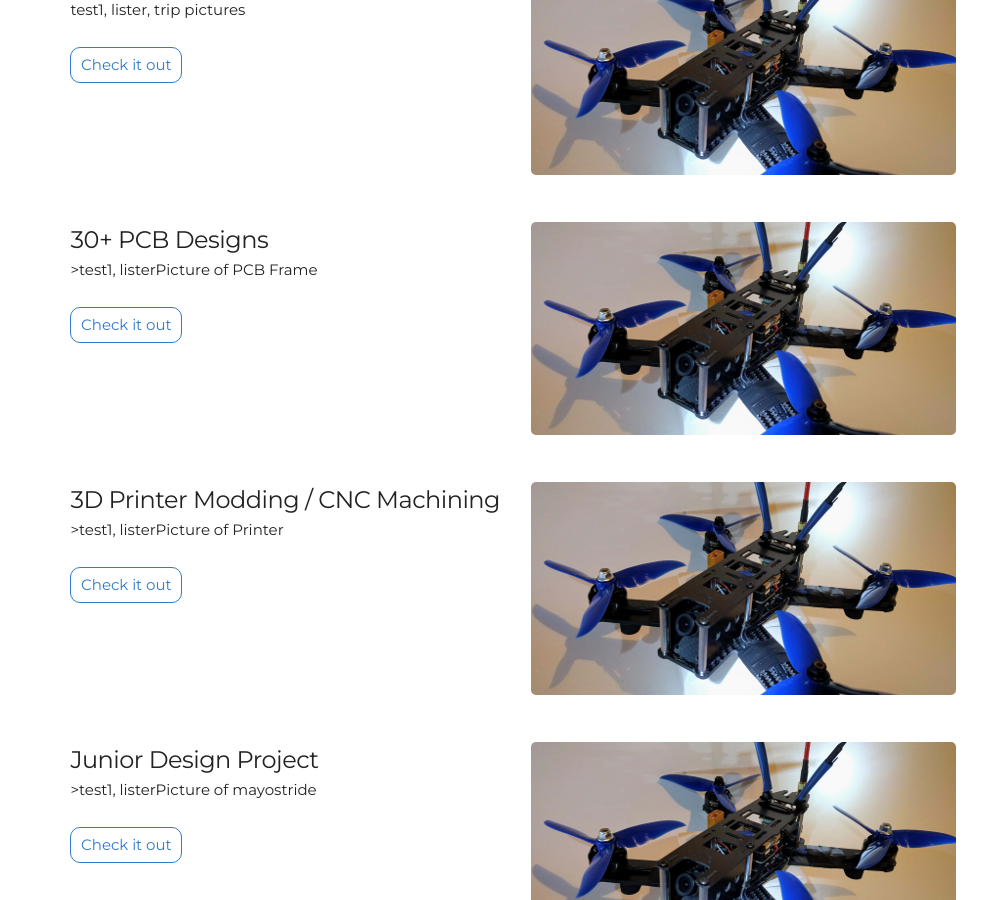
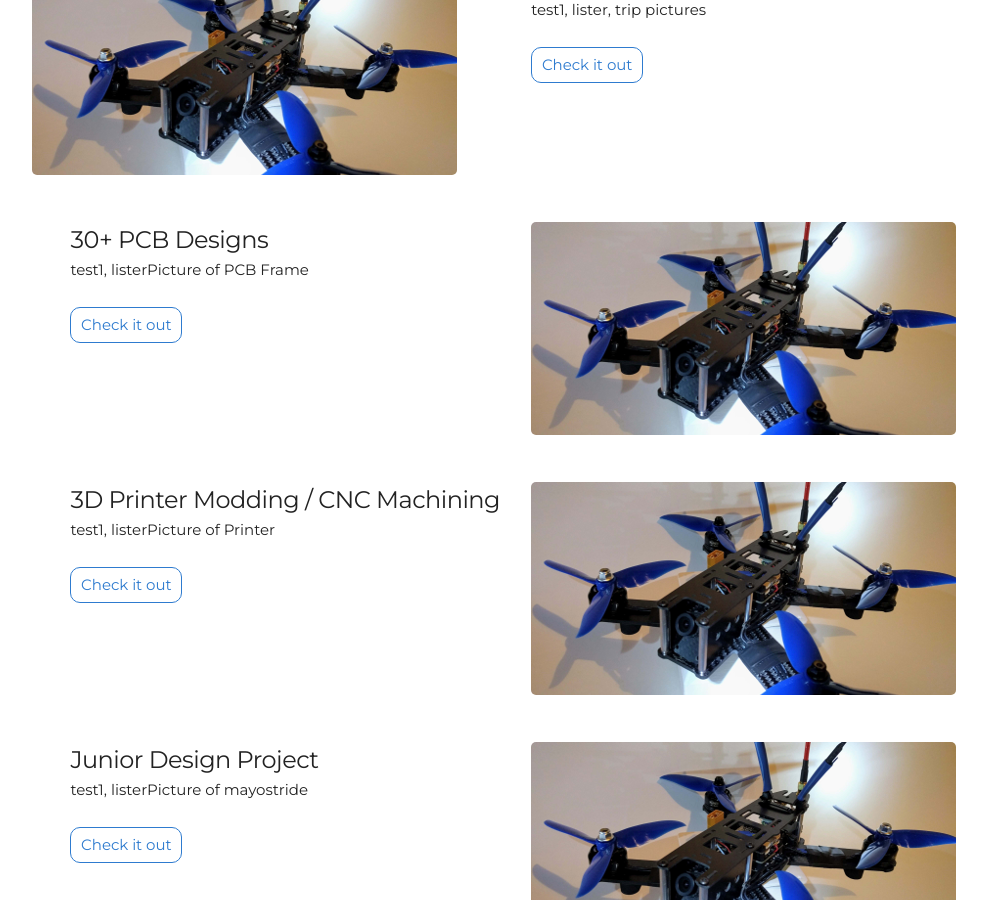
Before and after one commit to MitchellStride/mitchellstride.github.io, a Jekyll site: the page built from index.html, in a window 1280 px wide and 900 px high, scrolled down 1937 px. Shown: the whole window, without its empty margins (128-1115 px from the left). Built offline with Jekyll 4.4.1, drawn with Linux system fonts in a browser that asks for light colours.

Commit message:
Testing project rows
Jekyll not on new pc so I cannot test locally LOL

```diff
--- a/_includes/projects.html
+++ b/_includes/projects.html
@@ -13,7 +13,7 @@
     </div>
   </div>
   <div class="row user-projects">
-    <div class="six columns images">
+    <div class="six columns">
       <a href="/Quadcopter"><img alt="project3" src="{{ "/assets/img/quadcopter.png" | prepend: site.baseurl }}" /></a>
     </div>
     <div class="six columns">
@@ -28,7 +28,7 @@
     </div>
     <div class="six columns">
       <h5> 30+ PCB Designs </h5>
-      <p>>test1, listerPicture of PCB Frame</p>
+      <p>test1, listerPicture of PCB Frame</p>
       <a class="project-link" href="/Quadcopter">Check it out</a>
     </div>
   </div>
@@ -38,7 +38,7 @@
     </div>
     <div class="six columns">
       <h5> 3D Printer Modding / CNC Machining </h5>
-      <p>>test1, listerPicture of Printer</p>
+      <p>test1, listerPicture of Printer</p>
       <a class="project-link" href="/Quadcopter">Check it out</a>
     </div>
   </div>
@@ -48,7 +48,7 @@
     </div>
     <div class="six columns">
       <h5> Junior Design Project </h5>
-      <p>>test1, listerPicture of mayostride</p>
+      <p>test1, listerPicture of mayostride</p>
       <a class="project-link" href="/Quadcopter">Check it out</a>
     </div>
   </div>
```
